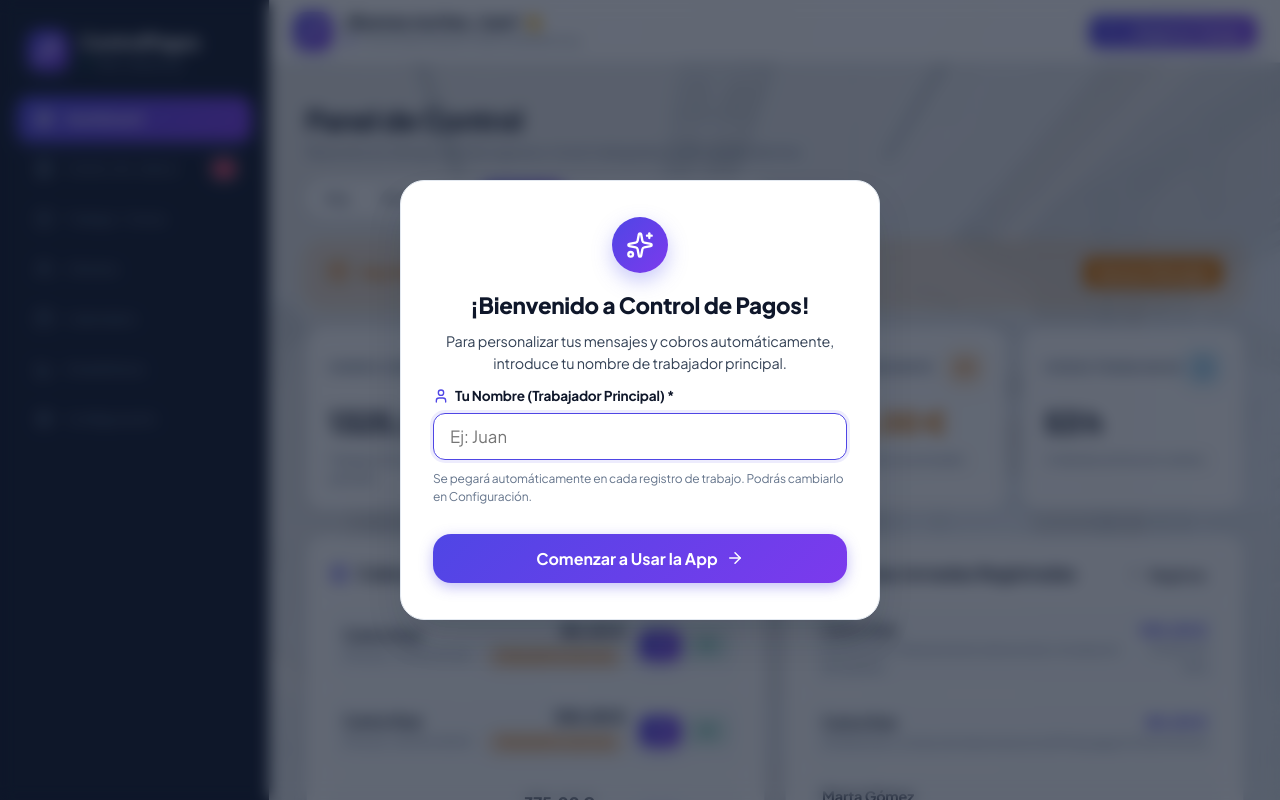
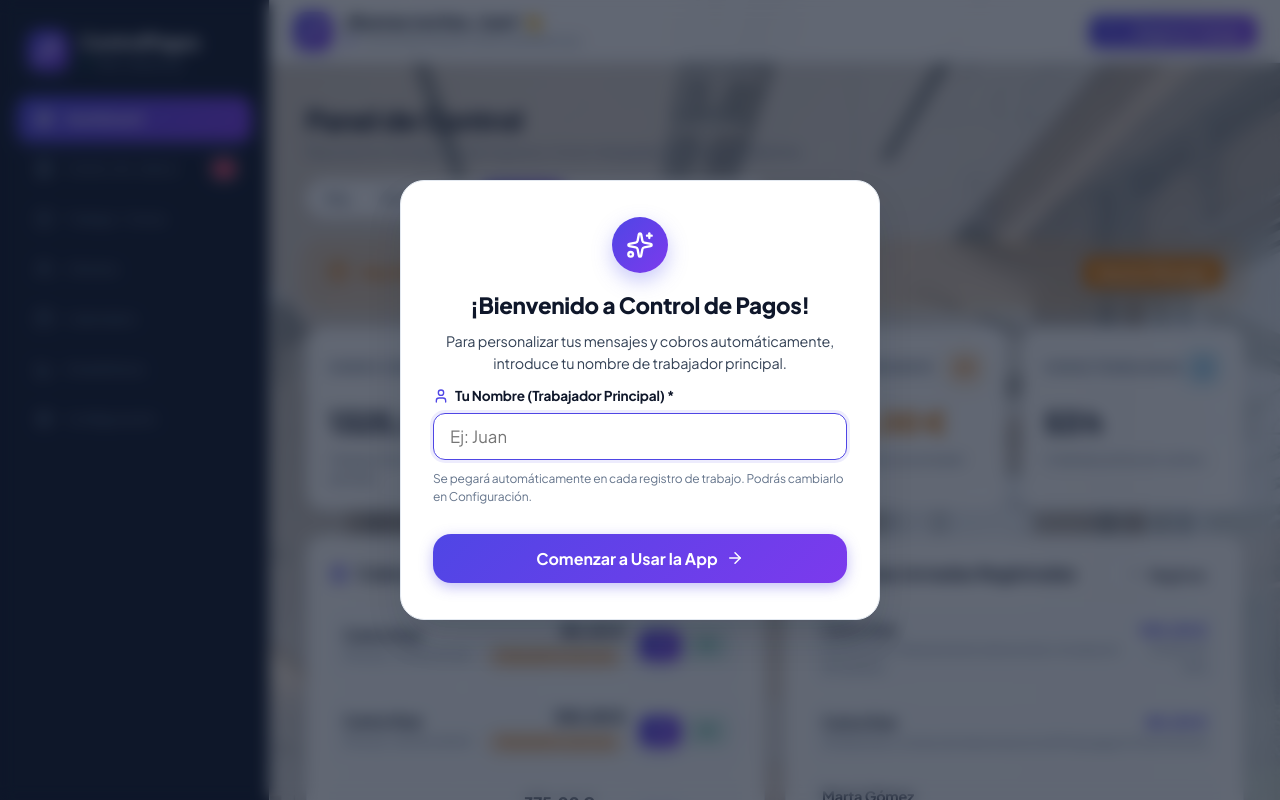
Before and after one commit to AlbaDomg/work-pay-control-app, a React (Vite) app: page / in a window 1280 px wide. Shown: the top 800 px of the page. Built offline with nearby package versions, Linux system fonts and the light colour scheme.

Commit message:
style: increase background image opacity for higher prominence

```diff
--- a/src/index.css
+++ b/src/index.css
@@ -5,7 +5,7 @@
 
   /* Light Mode Palette */
   --bg-app: #f1f5f9;
-  --bg-app-overlay: linear-gradient(135deg, rgba(241, 245, 249, 0.84) 0%, rgba(226, 232, 240, 0.9) 100%);
+  --bg-app-overlay: linear-gradient(135deg, rgba(241, 245, 249, 0.52) 0%, rgba(226, 232, 240, 0.6) 100%);
   --bg-app-wallpaper: url('/bg-renovation.jpg');
 
   --bg-card: rgba(255, 255, 255, 0.94);
@@ -65,7 +65,7 @@
 
 .dark {
   --bg-app: #090e1a;
-  --bg-app-overlay: linear-gradient(135deg, rgba(9, 14, 26, 0.78) 0%, rgba(15, 23, 42, 0.85) 100%);
+  --bg-app-overlay: linear-gradient(135deg, rgba(9, 14, 26, 0.52) 0%, rgba(15, 23, 42, 0.6) 100%);
 
   --bg-card: rgba(19, 28, 49, 0.9);
   --bg-card-hover: rgba(30, 41, 59, 0.95);
```
